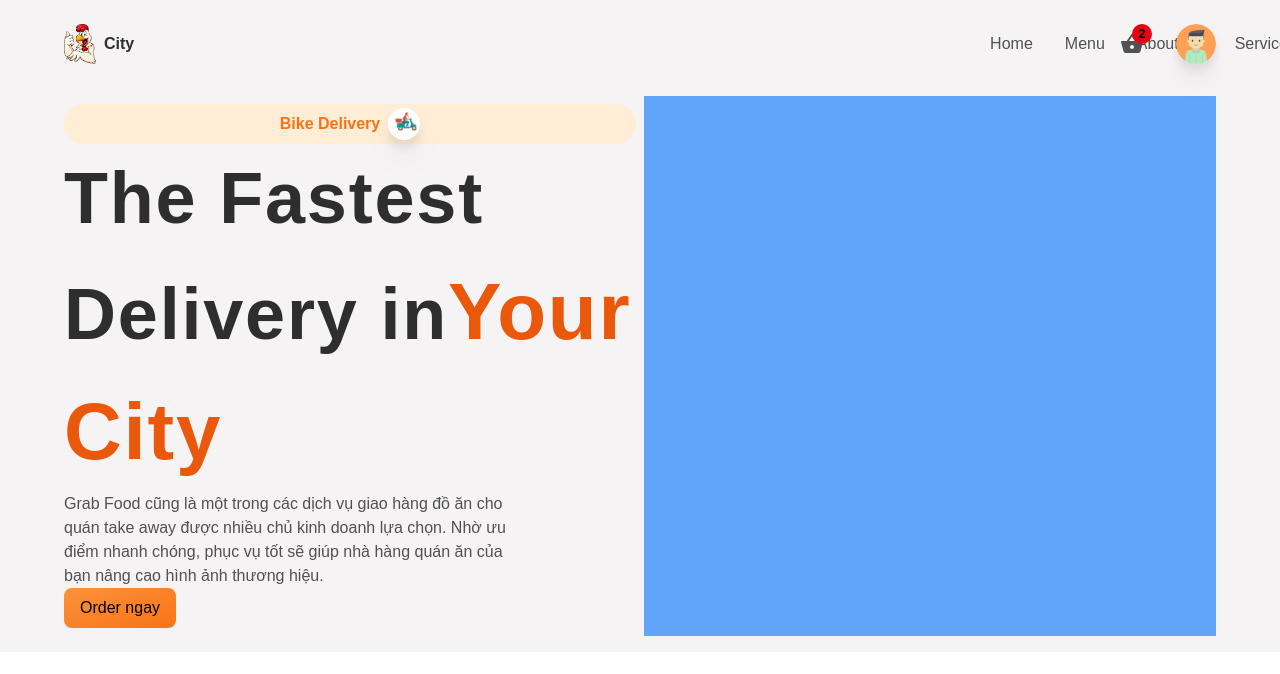
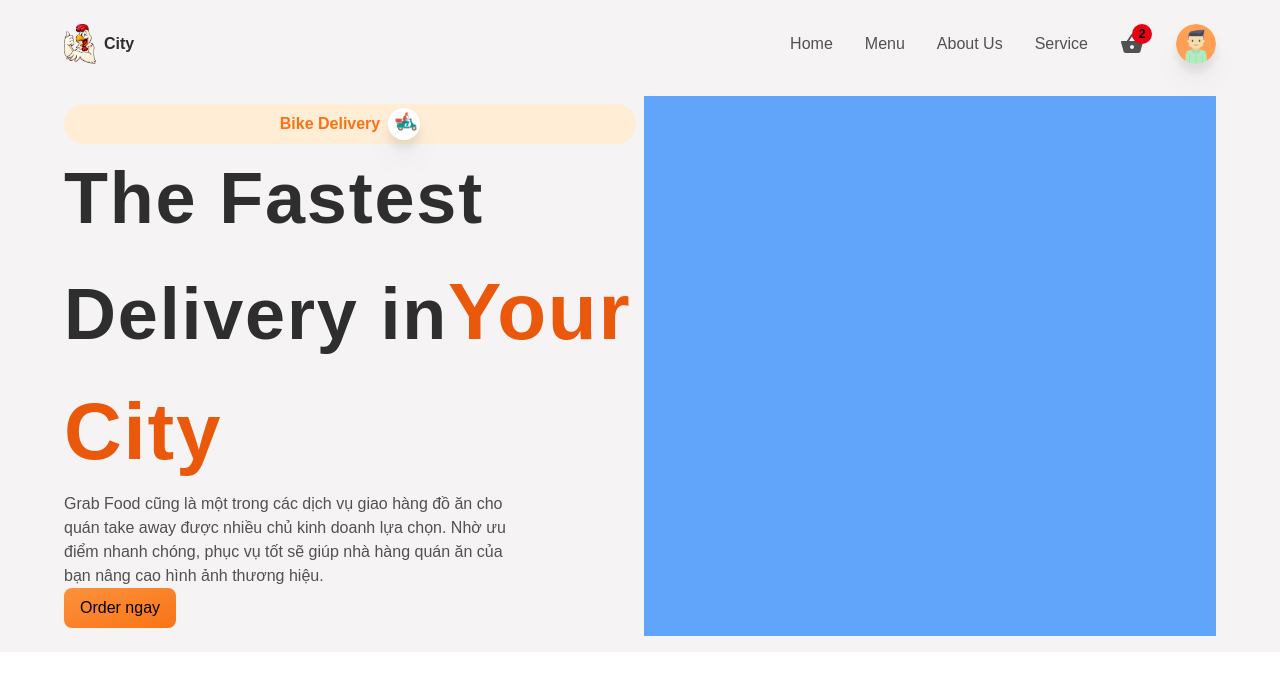
Before and after one commit to tdh0704/foodOrder, a React (Create React App) app: page / in a window 1280 px wide. Shown: the top 674 px of the page. Built offline with nearby package versions, Linux system fonts and the light colour scheme.

Commit message:
upd fix header

```diff
--- a/src/components/Header.jsx
+++ b/src/components/Header.jsx
@@ -55,7 +55,7 @@ const Header = () => {
         <div className="flex items-center gap-8">
           <motion.ul
             initial={{ opacity: 0, x: 200 }}
-            animate={{ opacity: 1, x: 200 }}
+            animate={{ opacity: 1, x: 0 }}
             exit={{ opacity: 0, x: 200 }}
             className="flex items-center gap-8 "
           >
```
